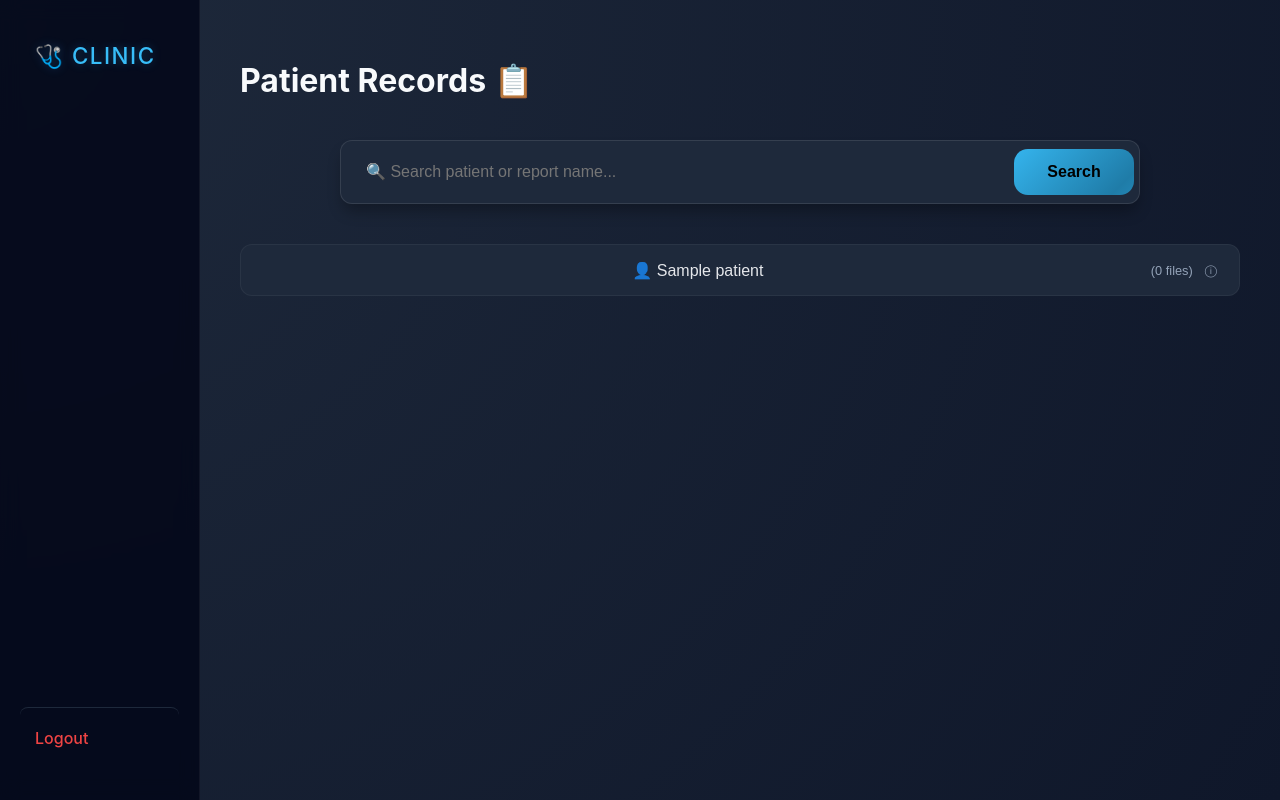
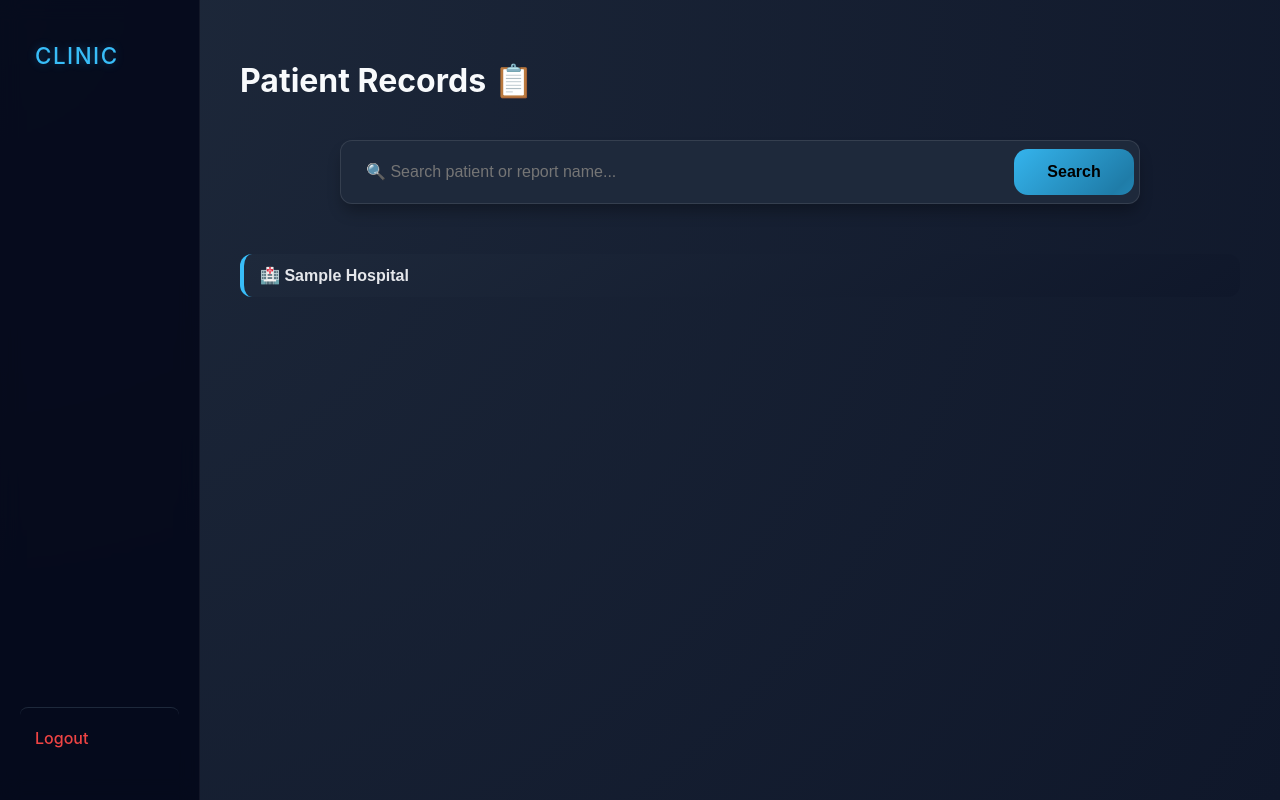
Before and after one commit to omkar142web/report-hub, a Flask app: template templates/reports.html in a window 1280 px wide. Run offline with Flask 3, Linux system fonts and the light colour scheme; the template is opened without the code that fills it: most values are stand-ins (such as "Sample title", 1, 10 or a date in 2020).

Commit message:
working tr aahe sadhya, little styling and passwords are remaining

```diff
--- a/app.py
+++ b/app.py
@@ -73,6 +73,92 @@ def get_next_index(folder_prefix):
         max_results=500
     )
     return len(result.get("resources", [])) + 1
+
+
+
+def build_reports_data(prefix=None):
+    data = {}
+
+    resources_img = cloudinary.api.resources(
+        type="upload",
+        resource_type="image",
+        prefix=prefix,
+        max_results=500
+    )
+
+    resources_vid = cloudinary.api.resources(
+        type="upload",
+        resource_type="video",
+        prefix=prefix,
+        max_results=500
+    )
+
+    all_resources = (
+        resources_img.get("resources", []) +
+        resources_vid.get("resources", [])
+    )
+
+    for res in all_resources:
+        public_id = res["public_id"]
+        parts = public_id.split("/")
+
+        # hospital / doctor / patient / file
+        if len(parts) < 4:
+            continue
+
+        hospital, doctor, patient = parts[0], parts[1], parts[2]
+
+        data.setdefault(hospital, {})
+        data[hospital].setdefault(doctor, {})
+        data[hospital][doctor].setdefault(patient, {
+            "files": [],
+            "pdf_count": 0,
+            "image_count": 0,
+            "video_count": 0,
+        })
+
+        upload_date = datetime.strptime(
+            res["created_at"], "%Y-%m-%dT%H:%M:%SZ"
+        ).strftime("%b %d, %Y")
+
+        file_obj = {
+            "name": f"{parts[-1]}.{res['format']}",
+            "date": upload_date,
+            "url": res["secure_url"],
+            "public_id": public_id,
+            "is_pdf": res["format"] == "pdf",
+            "is_video": res["resource_type"] == "video",
+            "resource_type": res["resource_type"],
+        }
+
+        if file_obj["is_pdf"]:
+            data[hospital][doctor][patient]["pdf_count"] += 1
+        elif file_obj["is_video"]:
+            data[hospital][doctor][patient]["video_count"] += 1
+        else:
+            data[hospital][doctor][patient]["image_count"] += 1
+
+        if file_obj["is_pdf"]:
+            file_obj["thumbnail_url"] = cloudinary.utils.cloudinary_url(
+                public_id,
+                resource_type="image",
+                format="jpg",
+                page=1,
+                secure=True
+            )[0]
+        elif file_obj["is_video"]:
+            file_obj["thumbnail_url"] = cloudinary.utils.cloudinary_url(
+                public_id,
+                resource_type="video",
+                format="jpg",
+                secure=True
+            )[0]
+
+        data[hospital][doctor][patient]["files"].append(file_obj)
+
+    return data
+
+
 
 
 
@@ -250,96 +336,44 @@ def upload_doctor(doctor_code):
     return render_template("index.html")
 
 
+@app.route("/reports/h/<hospital_code>")
+@login_required
+def reports_hospital(hospital_code):
+    hospital_code = hospital_code.lower()
+
+    # Validate hospital
+    if hospital_code not in set(DOCTOR_MAP.values()):
+        return "Invalid hospital", 404
+
+    prefix = f"{hospital_code}/"
+    data = build_reports_data(prefix=prefix)
+
+    return render_template("reports.html", data=data, search="")
+
+
+
 @app.route("/reports")
 @login_required
 def reports():
-    search = request.args.get("search", "").lower()
-    data = {}
-
-    # ❌ REMOVE expression usage for now
-    resources_img = cloudinary.api.resources(
-    type="upload",
-    resource_type="image",
-    prefix="apollo_mumbai/",
-    max_results=500
-    )
-
-    resources_vid = cloudinary.api.resources(
-        type="upload",
-        resource_type="video",
-        prefix="apollo_mumbai/",
-        max_results=500
-    )
+    data = build_reports_data(prefix="apollo_mumbai/")
+    return render_template("reports.html", data=data, search="")
 
 
-    all_resources = (
-        resources_img.get("resources", []) +
-        resources_vid.get("resources", [])
-    )
+@app.route("/reports/d/<doctor_code>")
+@login_required
+def reports_doctor(doctor_code):
+    doctor_code = doctor_code.lower()
 
-    for res in all_resources:
-        public_id = res["public_id"]
-        parts = public_id.split("/")
+    if doctor_code not in DOCTOR_MAP:
+        return "Invalid doctor", 404
 
-        # Expect: hospital/doctor_or__unassigned/patient/file
-        if len(parts) < 4:
-            continue
+    hospital = DOCTOR_MAP[doctor_code]
 
-        hospital = parts[0]
-        doctor = parts[1]      # dr_rutu OR _unassigned
-        patient = parts[2]
+    # 🔍 Only THIS doctor's files
+    prefix = f"{hospital}/{doctor_code}/"
+    full_data = build_reports_data(prefix=prefix)
 
-        # ---- INIT STRUCTURE ----
-        data.setdefault(hospital, {})
-        data[hospital].setdefault(doctor, {})
-        data[hospital][doctor].setdefault(patient, {
-            "files": [],
-            "pdf_count": 0,
-            "image_count": 0,
-            "video_count": 0,
-        })
-
-        upload_date = datetime.strptime(
-            res["created_at"], "%Y-%m-%dT%H:%M:%SZ"
-        ).strftime("%b %d, %Y")
-
-        file_obj = {
-            "name": f"{parts[-1]}.{res['format']}",
-            "date": upload_date,
-            "url": res["secure_url"],
-            "public_id": public_id,
-            "is_pdf": res["format"] == "pdf",
-            "is_video": res["resource_type"] == "video",
-            "resource_type": res["resource_type"],
-        }
-
-        if file_obj["is_pdf"]:
-            data[hospital][doctor][patient]["pdf_count"] += 1
-        elif file_obj["is_video"]:
-            data[hospital][doctor][patient]["video_count"] += 1
-        else:
-            data[hospital][doctor][patient]["image_count"] += 1
-
-        # ---- THUMBNAILS ----
-        if file_obj["is_pdf"]:
-            file_obj["thumbnail_url"] = cloudinary.utils.cloudinary_url(
-                public_id,
-                resource_type="image",
-                format="jpg",
-                page=1,
-                secure=True
-            )[0]
-        elif file_obj["is_video"]:
-            file_obj["thumbnail_url"] = cloudinary.utils.cloudinary_url(
-                public_id,
-                resource_type="video",
-                format="jpg",
-                secure=True
-            )[0]
-
-        data[hospital][doctor][patient]["files"].append(file_obj)
-
-    return render_template("reports.html", data=data, search=search)
+    return render_template("reports.html", data=full_data, search="")
 
 
 
--- a/static/style.css
+++ b/static/style.css
@@ -1151,3 +1151,64 @@ mark {
         margin-left: 200px; /* same as sidebar width */
     }
 }
+
+
+
+
+
+
+
+.hospital-header {
+  margin: 24px 0 10px;
+  padding: 8px 14px;
+  background: rgba(56, 189, 248, 0.12);
+  border-left: 4px solid var(--accent);
+  font-weight: 700;
+  border-radius: 8px;
+}
+
+.doctor-header {
+  margin: 14px 0 8px 14px;
+  padding: 6px 12px;
+  background: rgba(255, 255, 255, 0.06);
+  border-left: 3px solid rgba(255,255,255,0.4);
+  font-weight: 600;
+  border-radius: 6px;
+}
+
+
+.group-toggle {
+  width: 100%;
+  text-align: left;
+  padding: 12px 16px;
+  margin: 10px 0;
+  border-radius: 12px;
+  background: linear-gradient(145deg, #1e293b, #0f172a);
+  color: #e5e7eb;
+  font-weight: 600;
+  cursor: pointer;
+}
+
+.hospital-toggle {
+  border-left: 4px solid #38bdf8;
+  font-size: 16px;
+}
+
+
+.doctor-toggle {
+  border-left: 4px solid #a78bfa;
+  margin-left: 12px;
+  font-size: 15px;
+}
+
+/* Only hide hospital & doctor groups by default */
+.hospital-section > .group-body,
+.doctor-section > .group-body {
+  display: none;
+  margin-left: 18px;
+}
+
+/* NEVER hide patient file containers */
+.patient-files {
+  display: none; /* patient toggle controls this */
+}
--- a/templates/reports.html
+++ b/templates/reports.html
@@ -10,7 +10,7 @@
   <body>
     <div class="layout">
       <div class="sidebar">
-        <a href="{{ url_for('reports') }}" class="clinic-logo">🩺 Clinic</a>
+        <a href="{{ url_for('reports') }}" class="clinic-logo"> Clinic</a>
         <a href="{{ url_for('logout') }}" class="logout">Logout</a>
       </div>
 
@@ -23,13 +23,13 @@
             id="search"
             name="search"
             placeholder="🔍 Search patient or report name..."
-            value="{{ search }}"
+            value="{{ search if search else '' }}"
           />
           <span id="searchCounter" class="search-count-inline"></span>
           <button type="submit" class="search-btn">Search</button>
         </form>
 
-        <div id="searchNoResult" class="search-no-result">❌ No file found!</div>
+        <div id="searchNoResult" class="search-no-result" style="display: none;">❌ No file found!</div>
 
         {% if not data %}
         <div class="no-data">
@@ -39,49 +39,50 @@
 
         <div id="patientsContainer">
           {% set idx = namespace(i=0) %}
+          {% set h = namespace(i=0) %}
+
           {% for hospital, doctors in data.items() %}
+            {% set h.i = h.i + 1 %}
+            <section class="hospital-section">
+              <button class="group-toggle hospital-toggle" onclick="toggleGroup('hospital-{{ h.i }}')">
+                🏥 {{ hospital.replace("_", " ") | title }}
+              </button>
+
+              <div class="group-body" id="hospital-{{ h.i }}">
                 {% for doctor, patients in doctors.items() %}
+                  <section class="doctor-section">
+                    <button class="group-toggle doctor-toggle" onclick="toggleGroup('doctor-{{ h.i }}-{{ loop.index }}')">
+                      👨‍⚕️ {{ doctor.replace("_", " ") | title }}
+                    </button>
+
+                    <div class="group-body doctor-body" id="doctor-{{ h.i }}-{{ loop.index }}" style="display: none;">
                       {% for patient, patient_data in patients.items() %}
                         {% set idx.i = idx.i + 1 %}
 
                         <section class="patient-section">
-            <button class="patient-toggle" onclick="togglePatient('{{ idx.i }}')">
+                          <button class="patient-toggle" onclick="event.stopPropagation(); togglePatient('{{ idx.i }}')">
                             <span class="patient-name">👤 {{ patient }}</span>
 
                             <div class="patient-info-wrapper" onclick="event.stopPropagation()">
-                <span class="file-count-text"> ({{ patient_data.files | length }} files) </span>
+                              <span class="file-count-text">({{ patient_data.files | length }} files)</span>
                               <span class="info-icon">ⓘ</span>
 
-                <!-- <div class="patient-info-card"> -->
                               <div class="patient-info-card" onclick="event.stopPropagation()">
-                  <div class="patient-header">👤 {{ patient }}&nbsp;&nbsp;</div>
+                                <div class="patient-header">👤 {{ patient }}</div>
                                 <div class="patient-stats">
-                    <div>📃 PDFs : {{ patient_data.pdf_count }}&nbsp;&nbsp;</div>
-                    <div>🖼️ Images : {{ patient_data.image_count }}&nbsp;&nbsp;</div>
-                    <div>🎞️ Videos : {{ patient_data.video_count }}&nbsp;&nbsp;</div>
+                                  <div>📃 PDFs : {{ patient_data.pdf_count }}</div>
+                                  <div>🖼️ Images : {{ patient_data.image_count }}</div>
+                                  <div>🎞️ Videos : {{ patient_data.video_count }}</div>
                                 </div>
 
-                  <!-- <a
-                    href="{{ url_for('download_patient_zip', patient=patient) }}"
-                    class="zip-btn"
-                    style="margin-top: 10px; text-align: center"
-                  >
-                    Download
-                  </a> -->
-                  <a
-                href="{{ url_for('download_patient_zip', patient=patient) }}"
-                class="zip-btn"
-                style="margin-top: 10px; text-align: center"
-                onclick="event.stopPropagation()"
-              >
+                                <a href="{{ url_for('download_patient_zip', patient=patient) }}" class="zip-btn" onclick="event.stopPropagation()">
                                   Download
                                 </a>
-
                               </div>
                             </div>
                           </button>
 
-            <div class="patient-files" id="patient-{{ idx.i }}">
+                          <div class="patient-files" id="patient-{{ idx.i }}" style="display: none;">
                             <div class="grid">
                               {% for file_obj in patient_data.files %}
                                 <div class="card">
@@ -90,33 +91,27 @@
 
                                   {% if file_obj.is_pdf %}
                                     <span class="badge pdf">PDF</span>
-                  <a href="{{ file_obj.url }}" target="_blank" rel="noopener noreferrer">
-                    <img src="{{ file_obj.thumbnail_url }}" alt="Preview of PDF: {{ file_obj.name }}" />
+                                    <a href="{{ file_obj.url }}" target="_blank">
+                                      <img src="{{ file_obj.thumbnail_url }}">
                                     </a>
                                   {% elif file_obj.is_video %}
                                     <span class="badge video">VIDEO</span>
-                  <video src="{{ file_obj.url }}" controls preload="metadata"></video>
+                                    <video src="{{ file_obj.url }}" controls></video>
                                   {% else %}
                                     <span class="badge img">IMG</span>
-                  <img src="{{ file_obj.url }}" alt="Image preview for {{ file_obj.name }}" />
+                                    <img src="{{ file_obj.url }}">
                                   {% endif %}
-
-                  <div class="actions">
-                    <a href="{{ file_obj.url }}" target="_blank" rel="noopener noreferrer">Open</a>
-                    <form action="{{ url_for('delete_file') }}" method="post" style="display: inline">
-                      <input type="hidden" name="public_id" value="{{ file_obj.public_id }}" />
-                      <input type="hidden" name="resource_type" value="{{ file_obj.resource_type }}" />
-                      <button type="submit" class="delete">Delete</button>
-                    </form>
-                  </div>
                                 </div>
                               {% endfor %}
                             </div>
                           </div>
                         </section>
-
                       {% endfor %}
+                    </div>
+                  </section>
                 {% endfor %}
+              </div>
+            </section>
           {% endfor %}
         </div>
       </div>
@@ -131,21 +126,34 @@
     {% endwith %}
 
     <script>
-      // BASIC TOGGLE FUNCTION
+      // =========================
+      // 1. GLOBAL TOGGLE FUNCTIONS
+      // =========================
+      function toggleGroup(id) {
+        const el = document.getElementById(id);
+        if (!el) return;
+        el.style.display = (el.style.display === "none" || el.style.display === "") ? "block" : "none";
+      }
+
       function togglePatient(id) {
-        const el = document.getElementById("patient-" + id);
-        const btn = el.previousElementSibling;
-        if (el.style.display === "none" || el.style.display === "") {
-          el.style.display = "block";
+        const files = document.getElementById("patient-" + id);
+        if (!files) return;
+        const btn = files.previousElementSibling;
+
+        if (files.style.display === "none" || files.style.display === "") {
+          files.style.display = "block";
           btn.classList.add("active");
         } else {
-          el.style.display = "none";
+          files.style.display = "none";
           btn.classList.remove("active");
         }
       }
 
+      // =========================
+      // 2. INTERACTIVE LOGIC
+      // =========================
       document.addEventListener("DOMContentLoaded", () => {
-        // --- 1. INFO CARD HOVER/CLICK LOGIC ---
+        // --- INFO CARD LOGIC ---
         const wrappers = document.querySelectorAll(".patient-info-wrapper");
 
         function closeOthers(current) {
@@ -193,15 +201,14 @@
           });
         });
 
-        // --- 2. LIVE SEARCH & RANKING ---
+        // --- LIVE SEARCH LOGIC ---
         const searchInput = document.getElementById("search");
-        // const patientSections = document.querySelectorAll(".patient-section");
+        const noResult = document.getElementById("searchNoResult");
+        const counter = document.getElementById("searchCounter");
+
         function getPatientSections() {
           return Array.from(document.querySelectorAll(".patient-section"));
         }
-
-        const noResult = document.getElementById("searchNoResult");
-        const counter = document.getElementById("searchCounter");
 
         function removeHighlights(el) {
           el.querySelectorAll("mark").forEach((m) => m.replaceWith(m.textContent));
@@ -212,32 +219,14 @@
           el.innerHTML = el.textContent.replace(regex, "<mark>$1</mark>");
         }
 
-        function getMatchScore(name, query) {
-          const n = name.toLowerCase();
-          if (n === query) return 3;
-          if (n.startsWith(query)) return 2;
-          if (n.includes(query)) return 1;
-          return 0;
-        }
-
         function liveSearch() {
           const query = searchInput.value.trim().toLowerCase();
           let anyMatch = false;
           let matchCount = 0;
           let firstOpened = false;
-          // const sectionsArray = Array.from(patientSections);
           const sectionsArray = getPatientSections();
 
-
-          sectionsArray.sort((a, b) => {
-            if (!query) return 0;
-            const nameA = a.querySelector(".patient-name").textContent.replace("👤", "").trim();
-            const nameB = b.querySelector(".patient-name").textContent.replace("👤", "").trim();
-            return getMatchScore(nameB, query) - getMatchScore(nameA, query);
-          });
-
           sectionsArray.forEach((section) => {
-            section.parentElement.appendChild(section);
             const patientNameEl = section.querySelector(".patient-name");
             const patientNameText = patientNameEl.textContent;
             let patientMatch = false;
@@ -281,9 +270,6 @@
                 filesContainer.style.display = "block";
                 toggleBtn.classList.add("active");
                 firstOpened = true;
-              } else {
-                filesContainer.style.display = "none";
-                toggleBtn.classList.remove("active");
               }
             } else {
               section.style.display = "none";
@@ -295,44 +281,9 @@
         }
 
         searchInput.addEventListener("input", liveSearch);
-        // 🔥 PREVENT PAGE REFRESH ON SEARCH CLICK / ENTER
         document.querySelector(".search-box").addEventListener("submit", (e) => {
           e.preventDefault();
           liveSearch();
-          });
-
-
-        // --- 3. DATE SORTING (INITIAL LOAD) ---
-        const container = document.getElementById("patientsContainer");
-        const sections = Array.from(container.querySelectorAll(".patient-section"));
-
-        function parseDate(text) {
-          return new Date(text.replace("Uploaded on:", "").trim());
-        }
-
-        function getLatestFileDate(section) {
-          const dateEls = section.querySelectorAll(".file-date");
-          let latest = new Date(0);
-          dateEls.forEach((el) => {
-            const d = parseDate(el.textContent);
-            if (!isNaN(d) && d > latest) latest = d;
-          });
-          return latest;
-        }
-
-        sections.sort((a, b) => getLatestFileDate(b) - getLatestFileDate(a));
-
-        sections.forEach((section, idx) => {
-          container.appendChild(section);
-          const files = section.querySelector(".patient-files");
-          const btn = section.querySelector(".patient-toggle");
-          if (idx === 0) {
-            files.style.display = "block";
-            btn.classList.add("active");
-          } else {
-            files.style.display = "none";
-            btn.classList.remove("active");
-          }
         });
       });
     </script>
```
Lines whose indentation alone changed are shown as unchanged.
